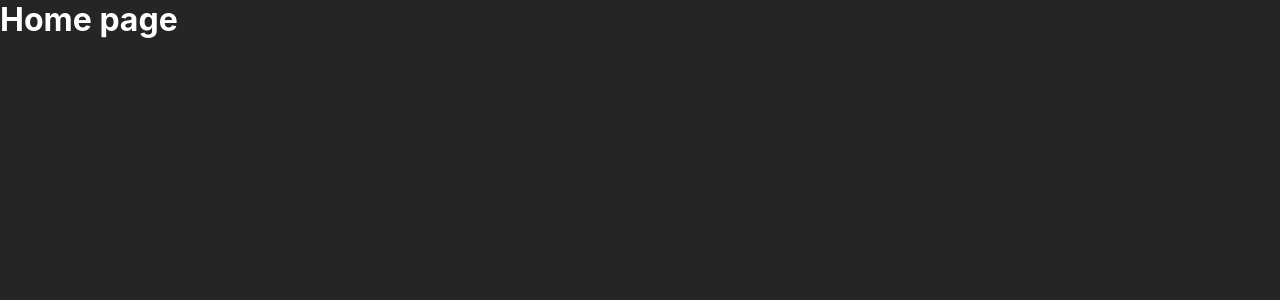
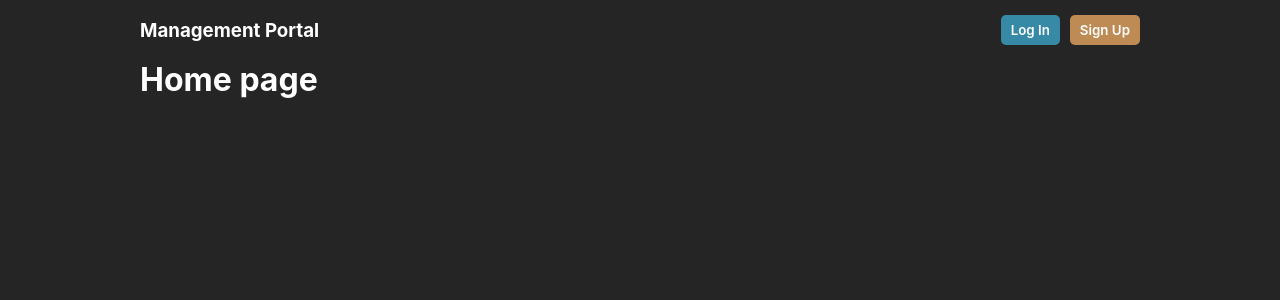
Before and after one commit to soft-coded/kinderpass-app, a React (Create React App) app: page / in a window 1280 px wide. Shown: the top 300 px of the page. Built offline with nearby package versions, Linux system fonts and the light colour scheme.

Commit message:
Add navbar

```diff
--- a/package.json
+++ b/package.json
@@ -11,6 +11,8 @@
     "@types/node": "^16.11.58",
     "@types/react": "^18.0.18",
     "@types/react-dom": "^18.0.6",
+    "clsx": "^1.2.1",
+    "formik": "^2.2.9",
     "react": "^18.2.0",
     "react-dom": "^18.2.0",
     "react-redux": "^8.0.2",
--- a/src/App.css
+++ b/src/App.css
@@ -1,9 +1,35 @@
 :root {
   --app-bg-color: rgb(37, 37, 37);
   --app-text-color: #fff;
+  --container-max-width: 1000px;
+  --color-primary: #378aa5;
+  --color-secondary: #be8b54;
 }
 
 body {
   background-color: var(--app-bg-color);
   color: var(--app-text-color);
 }
+
+button {
+  background-color: inherit;
+  color: inherit;
+  border: none;
+  font-family: inherit;
+  padding: 7px 10px;
+  border-radius: 5px;
+  font-weight: 600;
+}
+
+.container {
+  max-width: var(--container-max-width);
+  margin: auto;
+}
+
+.primary-btn {
+  background-color: var(--color-primary);
+}
+
+.secondary-btn {
+  background-color: var(--color-secondary);
+}
--- a/src/App.tsx
+++ b/src/App.tsx
@@ -4,10 +4,12 @@ import "./App.css";
 import HomePage from "./pages/home";
 import LoginPage from "./pages/login";
 import SignupPage from "./pages/signup";
+import NavBar from "./components/navbar";
 
 function App() {
   return (
     <main className="app-root dynamic-full-screen">
+      <NavBar />
       <Routes>
         <Route path="/" element={<HomePage />} />
         <Route path="/login" element={<LoginPage />} />
--- /dev/null
+++ b/src/components/navbar/index.tsx
@@ -0,0 +1,15 @@
+import clsx from "clsx";
+
+import classes from "./navbar.module.css";
+
+export default function NavBar() {
+  return (
+    <nav className={clsx(classes.navbar, "container")}>
+      <h3>Management Portal</h3>
+      <div className={classes.buttons}>
+        <button className="primary-btn">Log In</button>
+        <button className="secondary-btn">Sign Up</button>
+      </div>
+    </nav>
+  );
+}
--- /dev/null
+++ b/src/components/navbar/navbar.module.css
@@ -0,0 +1,11 @@
+.navbar {
+  display: flex;
+  align-items: center;
+  padding: 15px 0;
+}
+
+.buttons {
+  display: flex;
+  gap: 10px;
+  margin-left: auto;
+}
--- a/src/pages/home/index.tsx
+++ b/src/pages/home/index.tsx
@@ -1,3 +1,7 @@
 export default function HomePage() {
-  return <h1>Home page</h1>;
+  return (
+    <div className="container">
+      <h1>Home page</h1>
+    </div>
+  );
 }
--- a/src/pages/login/index.tsx
+++ b/src/pages/login/index.tsx
@@ -1,3 +1,7 @@
 export default function LoginPage() {
-  return <h1>Log In page</h1>;
+  return (
+    <div className="container">
+      <h1>Log In page</h1>
+    </div>
+  );
 }
--- a/src/pages/signup/index.tsx
+++ b/src/pages/signup/index.tsx
@@ -1,3 +1,7 @@
 export default function SignupPage() {
-  return <h1>Sign up page</h1>;
+  return (
+    <div className="container">
+      <h1>Sign up page</h1>
+    </div>
+  );
 }
```
Also changed, not shown: 1 other file (tests, documents, lock files or other folders).
